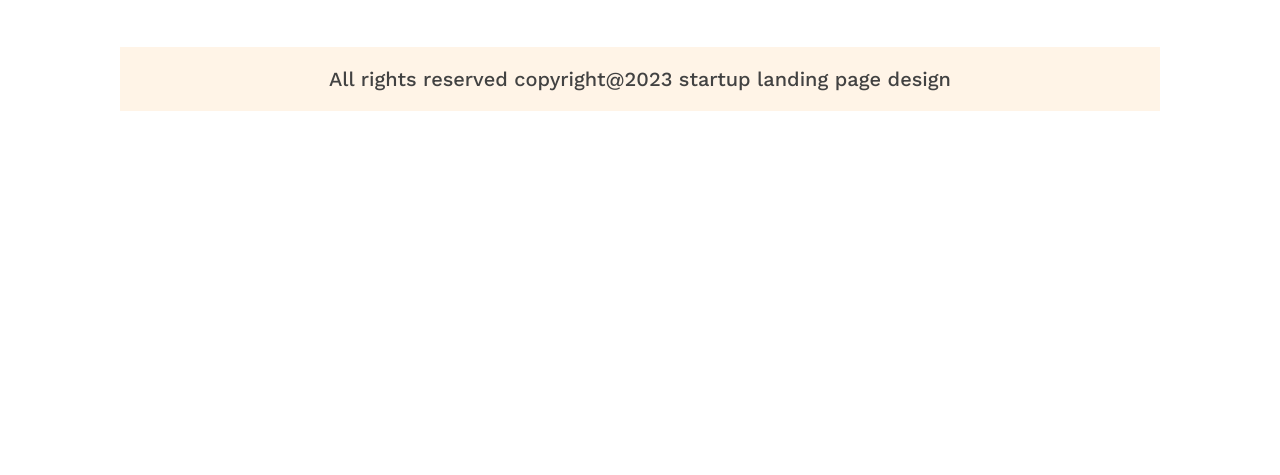
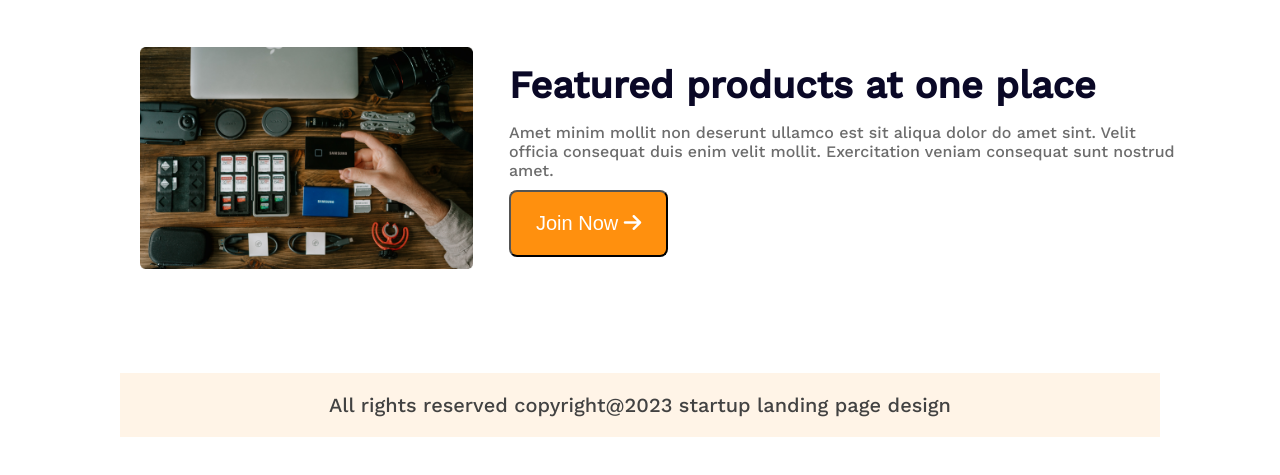
Before and after one commit to khslid234/asignment-two, a plain HTML site: page index.html in a window 1280 px wide. Shown: the part 3243-3718 px from the top of the page. Before the commit the page ends 3434 px from the top, so only its background shows below. Drawn offline with nearby package versions, Linux system fonts and the light colour scheme.

Commit message:
developer

```diff
--- a/index.html
+++ b/index.html
@@ -5,6 +5,7 @@
     <meta charset="UTF-8">
     <meta http-equiv="X-UA-Compatible" content="IE=edge">
     <meta name="viewport" content="width=device-width, initial-scale=1.0">
+    <script src="https://kit.fontawesome.com/17cfa11cfa.js" crossorigin="anonymous"></script>
     <title>Assignment Two</title>
     <link rel="stylesheet" href="style.css">
 </head>
@@ -204,6 +205,23 @@
                 </div>
             </div>
         </section>
+    <!-- blog section -->
+        <section class="blogs-sections">
+            <div class="all-blogs">
+                <div class="blog">
+                    <article class="blog-images">
+                        <div class="left-img">
+                            <img src="images/blog.png" alt="">
+                        </div>
+                    </article>
+                    <article class="blog-information">
+                        <h3 class="blog-title">Featured products at one place</h3>
+                        <p class="blog-subtitle">Amet minim mollit non deserunt ullamco est sit aliqua dolor do amet sint. Velit officia consequat duis enim velit mollit. Exercitation veniam consequat sunt nostrud amet.</p>
+                        <button class="button-primary">Join Now  <i class="fa-solid fa-arrow-right"></i></button>
+                    </article>
+                </div>
+            </div>
+        </section>
     </main>
 
 
--- a/style.css
+++ b/style.css
@@ -303,6 +303,35 @@ color: #727272;
     height: 50px;
  }
 
+ /* Blog sections styles */
+ .blogs-sections{
+    margin: 50px 0;
+ }
+ .all-blogs{
+    width: 1000px;
+    margin: 0 auto;
+ }
+ .blog{
+    display: grid;
+    grid-template-columns: 333px 666px;
+    gap: 36px;
+    align-items: center;
+ }
+ .left-img img{
+    width: 333px;
+ }
+ .blog-title{
+    font-size: 38px;
+    color: #0A0826;
+    padding-bottom: 16px;
+ }
+ .blog-subtitle{
+    font-size: 16px;
+    color: #6C6C6C;
+    padding-bottom: 10px;
+
+ }
+
 
 
 
@@ -391,6 +420,9 @@ color: #727272;
         height: auto;
         margin: 5px 0;
     }
+    .quick-section-description {
+        text-align: center;
+    }
     .features-section {
         width: 100%;
 
@@ -443,4 +475,15 @@ color: #727272;
         height: 50px;
         margin-left: 195px;
      }
+     .blog{
+        display: grid;
+        grid-template-columns: repeat(1, 1fr);
+        gap: 36px;
+        align-items: center;
+     }
+     .all-blogs{
+        width: 100%;
+        text-align: center;
+     }
+
 }
```
Also changed, not shown: images/blog.png (added).
